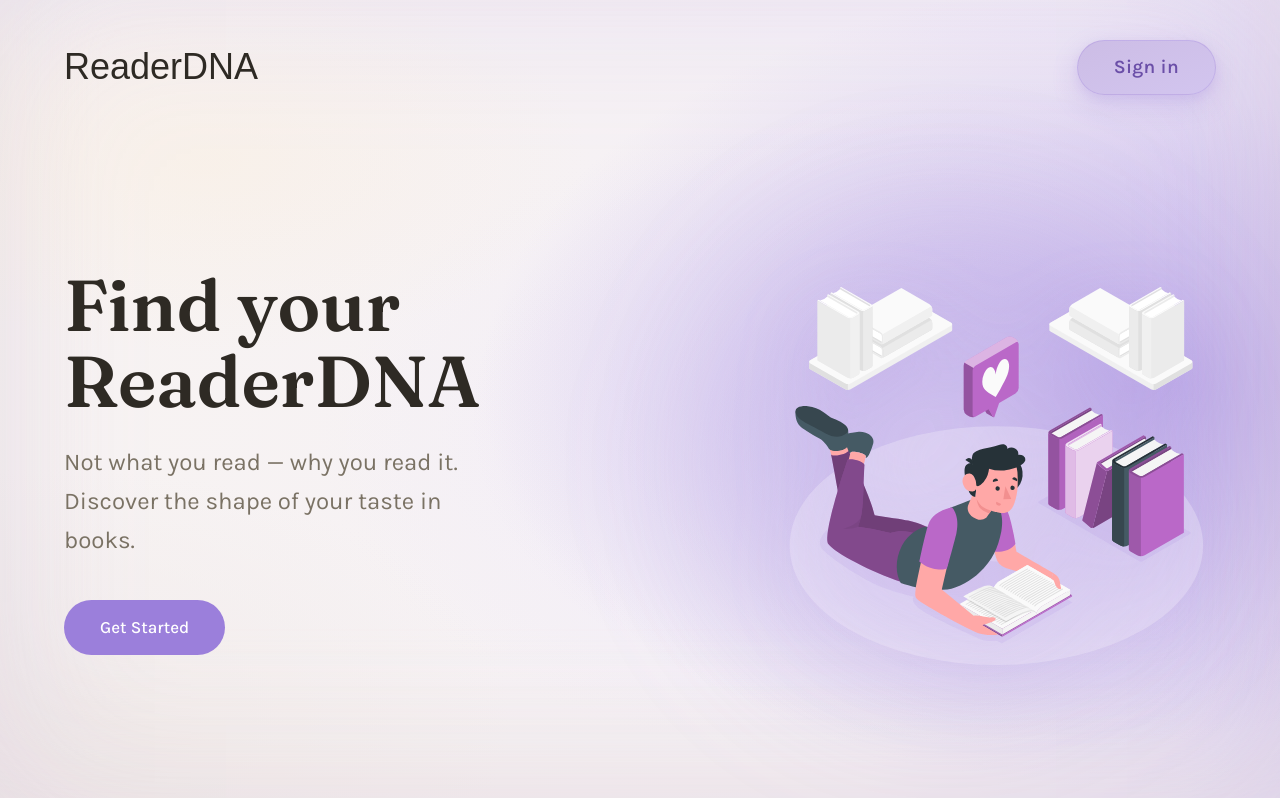
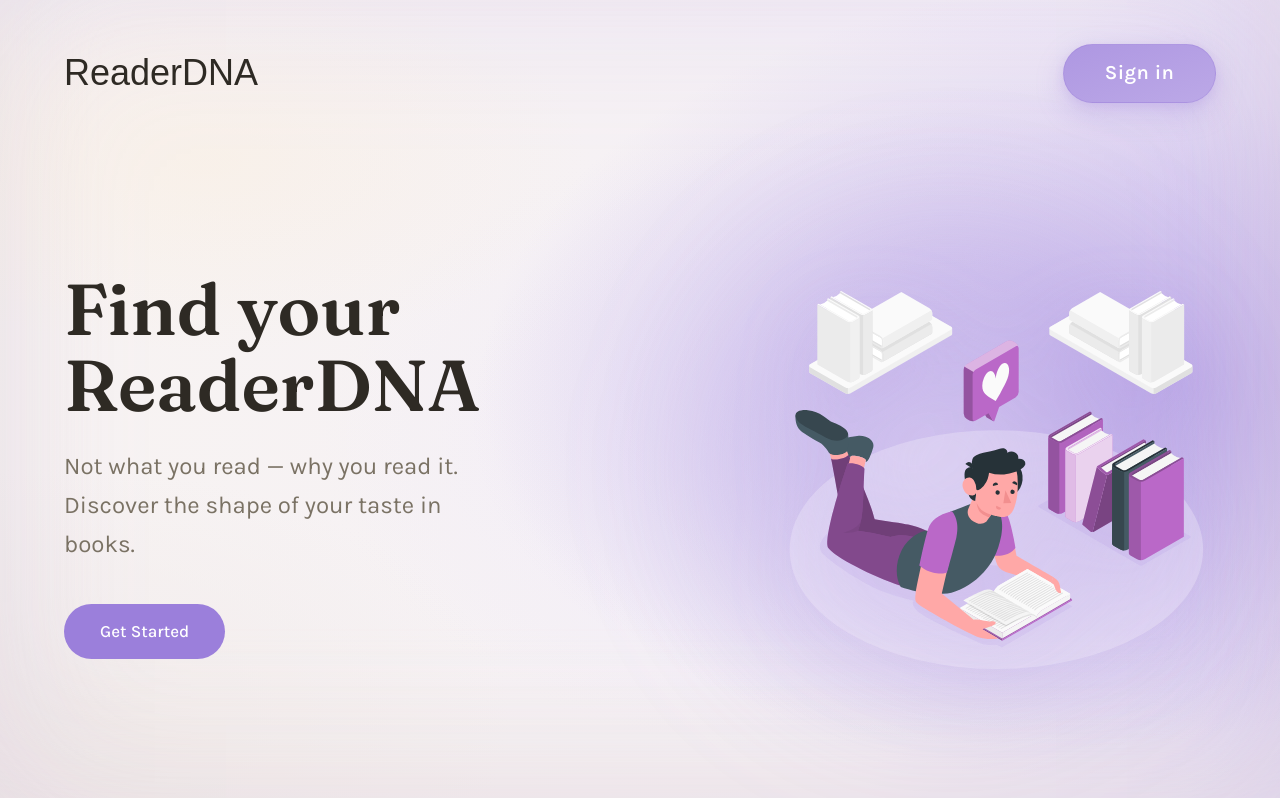
Before and after one commit to eceeroll/ReaderDNA, a React (Vite) app in the folder frontend/: page / in a window 1280 px wide. Built offline with nearby package versions, Linux system fonts and the light colour scheme; no server answers; a web font is replaced by a local one.

Commit message:
style(frontend): restyle landing page sign-in button

```diff
--- a/frontend/src/index.css
+++ b/frontend/src/index.css
@@ -211,22 +211,22 @@
   align-items: center;
   justify-content: center;
   font-family: var(--font-sans);
-  font-size: 1.125rem;
+  font-size: 1.1875rem;
   font-weight: 600;
-  letter-spacing: 0.015em;
+  letter-spacing: 0.02em;
   line-height: 1;
-  color: var(--color-brand-strong);
+  color: #fff;
   background: linear-gradient(
     160deg,
-    color-mix(in srgb, var(--color-brand) 48%, var(--color-page)) 0%,
-    color-mix(in srgb, var(--color-brand) 36%, var(--color-brand-tint)) 100%
+    color-mix(in srgb, var(--color-brand) 78%, var(--color-brand-tint)) 0%,
+    color-mix(in srgb, var(--color-brand) 62%, var(--color-brand-tint)) 100%
   );
-  border: 1px solid color-mix(in srgb, var(--color-brand) 28%, transparent);
+  border: 1px solid color-mix(in srgb, var(--color-brand) 35%, transparent);
   border-radius: 9999px;
-  padding: 0.95rem 2rem;
+  padding: 1.05rem 2.35rem;
   box-shadow:
-    0 10px 26px color-mix(in srgb, var(--color-brand) 24%, transparent),
-    0 3px 8px color-mix(in srgb, var(--color-brand) 12%, transparent);
+    0 10px 28px color-mix(in srgb, var(--color-brand) 28%, transparent),
+    0 3px 8px color-mix(in srgb, var(--color-brand) 14%, transparent);
   transition:
     background 250ms var(--ease-standard),
     border-color 250ms var(--ease-standard),
@@ -237,33 +237,33 @@
 .landing-signin:hover {
   background: linear-gradient(
     160deg,
-    color-mix(in srgb, var(--color-brand) 58%, var(--color-page)) 0%,
-    color-mix(in srgb, var(--color-brand) 46%, var(--color-brand-tint)) 100%
+    color-mix(in srgb, var(--color-brand) 88%, var(--color-brand-tint)) 0%,
+    color-mix(in srgb, var(--color-brand) 72%, var(--color-brand-tint)) 100%
   );
-  border-color: color-mix(in srgb, var(--color-brand) 38%, transparent);
+  border-color: color-mix(in srgb, var(--color-brand) 45%, transparent);
   box-shadow:
-    0 12px 32px color-mix(in srgb, var(--color-brand) 30%, transparent),
-    0 4px 10px color-mix(in srgb, var(--color-brand) 14%, transparent);
+    0 14px 34px color-mix(in srgb, var(--color-brand) 34%, transparent),
+    0 4px 12px color-mix(in srgb, var(--color-brand) 16%, transparent);
   transform: translateY(-2px);
 }
 
 .landing-signin:active {
   transform: translateY(1px);
   box-shadow:
-    0 4px 14px color-mix(in srgb, var(--color-brand) 20%, transparent),
-    0 1px 4px color-mix(in srgb, var(--color-brand) 10%, transparent);
+    0 5px 16px color-mix(in srgb, var(--color-brand) 24%, transparent),
+    0 1px 4px color-mix(in srgb, var(--color-brand) 12%, transparent);
 }
 
 .landing-signin:focus-visible {
   outline: none;
   box-shadow:
-    0 0 0 3px color-mix(in srgb, var(--color-brand) 32%, transparent),
-    0 10px 26px color-mix(in srgb, var(--color-brand) 24%, transparent);
+    0 0 0 3px color-mix(in srgb, var(--color-brand) 34%, transparent),
+    0 10px 28px color-mix(in srgb, var(--color-brand) 28%, transparent);
 }
 
 @media (min-width: 768px) {
   .landing-signin {
-    font-size: 1.1875rem;
-    padding: 1.05rem 2.25rem;
+    font-size: 1.25rem;
+    padding: 1.15rem 2.55rem;
   }
 }
--- a/frontend/src/pages/Landing.tsx
+++ b/frontend/src/pages/Landing.tsx
@@ -7,7 +7,7 @@ export function Landing() {
     <div className="landing-hero relative flex min-h-screen flex-col">
       <div aria-hidden="true" className="landing-hero-wash" />
 
-      <header className="relative z-10 flex items-center justify-between px-6 pt-9 pb-6 md:px-10 md:pt-10 md:pb-7 lg:px-16">
+      <header className="relative z-10 flex items-center justify-between px-6 pt-10 pb-6 md:px-10 md:pt-11 md:pb-7 lg:px-16">
         <p className="font-display text-[2.125rem] leading-none text-ink md:text-4xl">
           ReaderDNA
         </p>
```
